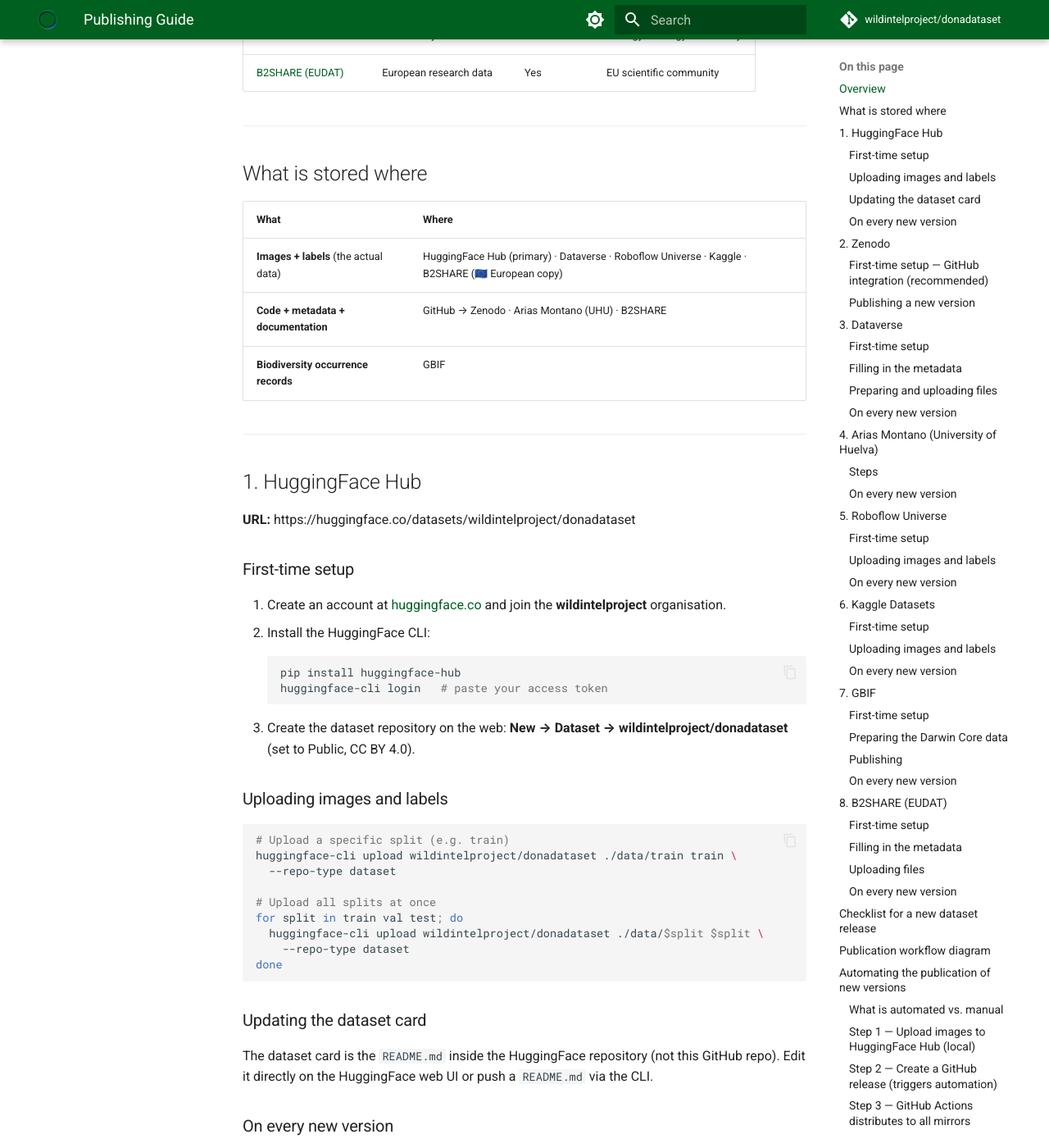
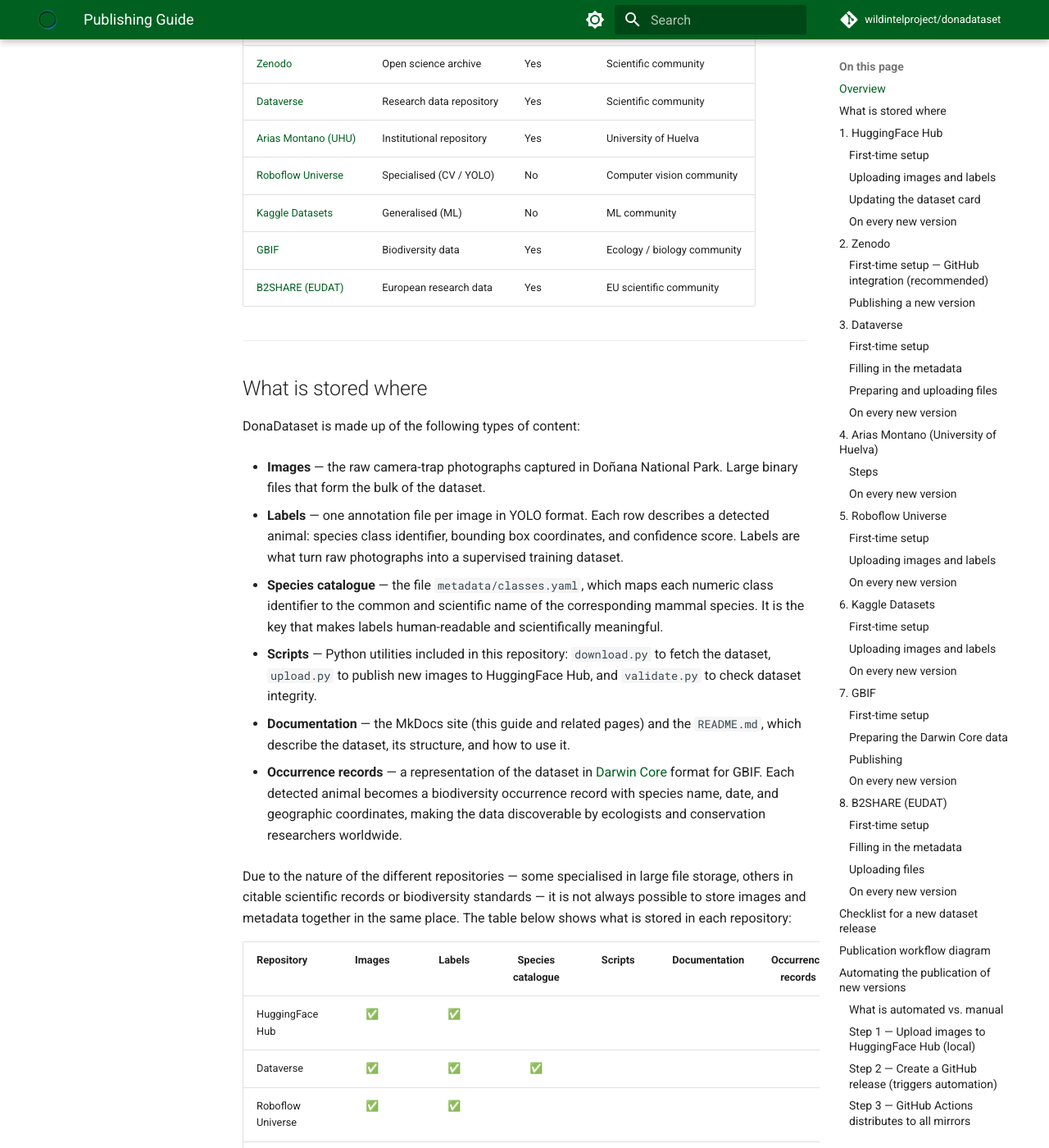
Before and after one commit to wildintelproject/donadataset, an MkDocs documentation site: the page built from docs/publishing-guide.md, in a window 1280 px wide and 1400 px high, scrolled down 694 px. Shown: the whole window at 82% size. Built offline with MkDocs 1.6.1 and Material for MkDocs 9.7.7, drawn with Linux system fonts in a browser that asks for light colours; comment, search, counter and statistics services are not loaded; the version menu is left out; some of the changed text lies outside the part shown.

Commit message:
Update documentation to improve clarity and accessibility of dataset publishing details

```diff
--- a/docs/publishing-guide.md
+++ b/docs/publishing-guide.md
@@ -6,6 +6,17 @@
 ---
 
 ## Overview
+
+To maximise the visibility, accessibility, and long-term preservation of DonaDataset,
+the dataset is published across multiple internationally recognised repositories. Each
+platform serves a different community — from machine learning researchers to ecologists
+and data managers — ensuring that DonaDataset can be found and cited regardless of the
+field or tool a user works with.
+
+Although there are many repositories available worldwide, the following have been selected
+based on their relevance to the dataset's scope (biodiversity, computer vision, open
+science), their alignment with the EU funding context of the WildINTEL project, and
+their adoption by the international research community:
 
 | Repository | Type | DOI | Audience |
 |---|---|---|---|
@@ -22,17 +33,58 @@
 
 ## What is stored where
 
-| What | Where |
-|---|---|
-| **Images + labels** (the actual data) | HuggingFace Hub (primary) · Dataverse · Roboflow Universe · Kaggle · B2SHARE (🇪🇺 European copy) |
-| **Code + metadata + documentation** | GitHub → Zenodo · Arias Montano (UHU) · B2SHARE |
-| **Biodiversity occurrence records** | GBIF |
+DonaDataset is made up of the following types of content:
+
+- **Images** — the raw camera-trap photographs captured in Doñana National Park.
+  Large binary files that form the bulk of the dataset.
+
+- **Labels** — one annotation file per image in YOLO format. Each row describes a
+  detected animal: species class identifier, bounding box coordinates, and confidence
+  score. Labels are what turn raw photographs into a supervised training dataset.
+
+- **Species catalogue** — the file `metadata/classes.yaml`, which maps each numeric
+  class identifier to the common and scientific name of the corresponding mammal species.
+  It is the key that makes labels human-readable and scientifically meaningful.
+
+- **Scripts** — Python utilities included in this repository: `download.py` to fetch
+  the dataset, `upload.py` to publish new images to HuggingFace Hub, and `validate.py`
+  to check dataset integrity.
+
+- **Documentation** — the MkDocs site (this guide and related pages) and the
+  `README.md`, which describe the dataset, its structure, and how to use it.
+
+- **Occurrence records** — a representation of the dataset in
+  [Darwin Core](https://dwc.tdwg.org/) format for GBIF. Each detected animal becomes
+  a biodiversity occurrence record with species name, date, and geographic coordinates,
+  making the data discoverable by ecologists and conservation researchers worldwide.
+
+Due to the nature of the different repositories — some specialised in large file storage,
+others in citable scientific records or biodiversity standards — it is not always possible
+to store images and metadata together in the same place. The table below shows what is
+stored in each repository:
+
+| Repository | Images | Labels | Species catalogue | Scripts | Documentation | Occurrence records |
+|---|:---:|:---:|:---:|:---:|:---:|:---:|
+| HuggingFace Hub | ✅ | ✅ | | | | |
+| Dataverse | ✅ | ✅ | ✅ | | | |
+| Roboflow Universe | ✅ | ✅ | | | | |
+| Kaggle | ✅ | ✅ | ✅ | | | |
+| B2SHARE (EUDAT) 🇪🇺 | ✅ | ✅ | ✅ | ✅ | ✅ | |
+| Zenodo | | | ✅ | ✅ | ✅ | |
+| Arias Montano (UHU) | | | ✅ | ✅ | ✅ | |
+| GBIF | | | ✅ | | | ✅ |
 
 ---
 
 ## 1. HuggingFace Hub
 
 **URL:** https://huggingface.co/datasets/wildintelproject/donadataset
+
+HuggingFace Hub is the leading platform for sharing machine learning models and datasets.
+It provides version control, a built-in dataset viewer, and a Python library for
+programmatic access, making it the primary reference for the AI and machine learning
+research community. It is used as the **primary source of truth** for DonaDataset images
+and labels.
 
 ### First-time setup
 
@@ -77,6 +129,11 @@
 
 **URL:** https://zenodo.org
 
+Zenodo is an open-access repository operated by CERN (Geneva, Switzerland) that enables
+researchers to share and preserve any research output — datasets, software, papers, or
+presentations. It assigns persistent DOIs and is widely adopted across all scientific
+disciplines as a reliable, long-term archive.
+
 > ⚠️ **What Zenodo hosts:** Zenodo archives the contents of **this GitHub repository**
 > (metadata, scripts, documentation). **The images and labels are NOT stored in Zenodo** —
 > they live on HuggingFace Hub. The Zenodo deposit exists to provide a citable DOI for the
@@ -110,6 +167,11 @@
 ## 3. Dataverse
 
 **URL:** https://dataverse.harvard.edu (or another Dataverse instance if preferred)
+
+Dataverse is an open-source research data repository platform originally developed by
+Harvard University and now adopted by hundreds of institutions worldwide. It is designed
+specifically for sharing, citing, and archiving research datasets, with support for rich
+metadata, versioning, and persistent identifiers (DOI).
 
 > 📦 **What Dataverse hosts:** Dataverse acts as a **mirror** of the actual dataset —
 > images and labels — for the scientific community. It is the primary alternative to
@@ -169,6 +231,11 @@
 
 **URL:** https://rabida.uhu.es
 
+Arias Montano is the institutional open-access repository of the University of Huelva,
+managed by the university library service. Its purpose is to preserve and give visibility
+to the scientific output produced by the university's researchers, ensuring long-term
+access and compliance with open-access mandates.
+
 > 📦 **What Arias Montano hosts:** like Zenodo, Arias Montano archives the contents of
 > **this GitHub repository** (metadata, scripts, documentation). **The images and labels
 > are NOT stored here** — they live on HuggingFace Hub and Dataverse. The deposit exists
@@ -200,6 +267,12 @@
 ## 5. Roboflow Universe
 
 **URL:** https://universe.roboflow.com
+
+Roboflow Universe is a community platform specialised in computer vision datasets. It
+supports YOLO and other annotation formats natively, and provides tools to explore,
+augment, and version datasets. Its Python SDK allows direct integration into training
+pipelines, making it the reference hub for the object detection and computer vision
+community.
 
 > 📦 **What Roboflow hosts:** images and labels in YOLO format — a mirror of the actual
 > dataset oriented to the computer vision community. Roboflow natively supports YOLO splits
@@ -244,6 +317,11 @@
 ## 6. Kaggle Datasets
 
 **URL:** https://www.kaggle.com/datasets
+
+Kaggle is the world's largest data science and machine learning competition platform,
+owned by Google. Its dataset repository offers high visibility within the ML community
+and integrates directly with Kaggle Notebooks, allowing users to explore and use the
+data without any local setup.
 
 > 📦 **What Kaggle hosts:** images and labels — a mirror of the actual dataset oriented
 > to the ML community. Kaggle provides high visibility and easy integration with Kaggle
@@ -291,6 +369,13 @@
 
 **URL:** https://www.gbif.org
 
+GBIF (Global Biodiversity Information Facility) is the world's largest open-access
+aggregator of biodiversity data, hosted in Copenhagen and funded by governments
+worldwide. It indexes hundreds of millions of species occurrence records from research
+institutions, natural history museums, and citizen science projects, and is the
+reference platform for ecologists, conservation biologists, and environmental policy
+makers.
+
 > 📋 **What GBIF hosts:** **biodiversity occurrence records** in
 > [Darwin Core](https://dwc.tdwg.org/) format — NOT the raw images or YOLO labels.
 > Each camera-trap detection is represented as a species occurrence with coordinates,
@@ -333,6 +418,12 @@
 ## 8. B2SHARE (EUDAT)
 
 **URL:** https://b2share.eudat.eu
+
+B2SHARE is a research data sharing service provided by EUDAT, the European collaborative
+data infrastructure funded by the European Commission. It offers secure, long-term storage
+on servers located within the European Union, making it the most appropriate repository
+for EU-funded research projects that need to comply with data sovereignty and open-science
+mandates such as those of Horizon Europe and Biodiversa+.
 
 > 🇪🇺 **What B2SHARE hosts:** B2SHARE is the **European copy** of the full dataset —
 > images, labels, and the code + metadata from this GitHub repository. It is part of
```
Also changed, not shown: 1 other file.
